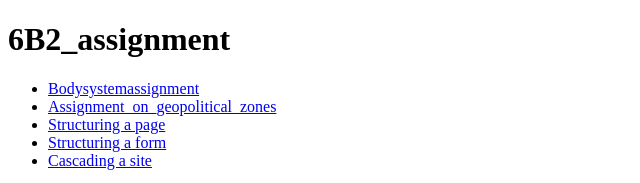
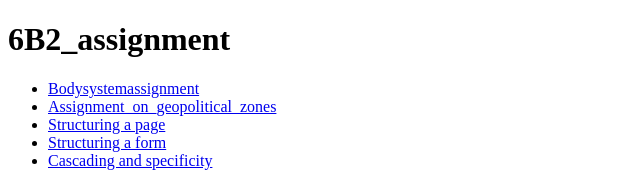
Before and after one commit to Stephenerons/6b2, a plain HTML site: page index.html in a window 1280 px wide. Shown: the top 183 px of the page, 0-640 px from the left. Drawn offline with Linux system fonts and the light colour scheme.

Commit message:
feat:add some files

```diff
--- a/index.html
+++ b/index.html
@@ -18,7 +18,7 @@
         </li>
         <li><a href="./html/structuredpage.html">Structuring a page</a></li>
         <li><a href="./html/form_assignment.html">Structuring a form</a></li>
-        <li><a href="./html/cascade.html">Cascading a site</a></li>
+        <li><a href="./html/cascade.html">Cascading and specificity</a></li>
       </ul>
     </section>
 
```
Also changed, not shown: html/cascade.html (+1 -2 lines).
